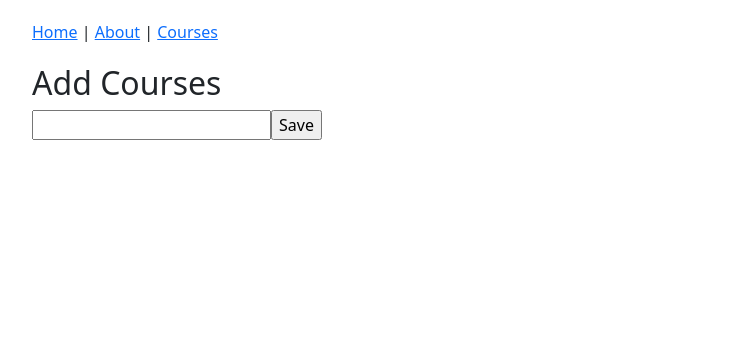
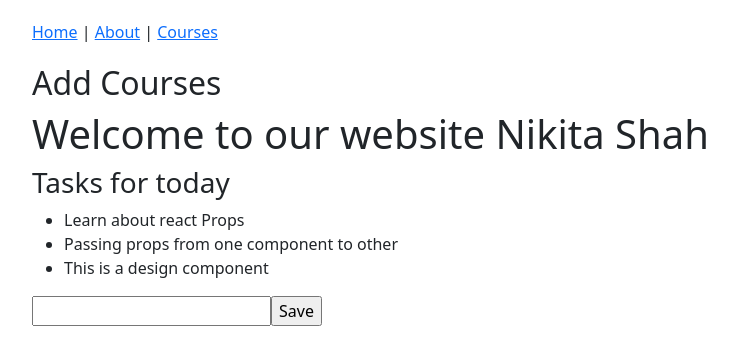
Before and after one commit to supritshah1289/chumwander-poc, a React (Create React App) app: page /courses in a window 1280 px wide. Shown: the top 364 px of the page, without its empty margins (195-932 px from the left). Built offline with nearby package versions, Linux system fonts and the light colour scheme.

Commit message:
props explanation

```diff
--- /dev/null
+++ b/src/components/courses/CourseSample.js
@@ -0,0 +1,19 @@
+import React from "react";
+
+class CourseSample extends React.Component {
+  render() {
+    return (
+      <div>
+        <h1>Welcome to our website {this.props.name}</h1>
+        <h3>Tasks for today</h3>
+        <ul>
+          <li>Learn about react Props</li>
+          <li>Passing props from one component to other </li>
+          <li>This is a design component</li>
+        </ul>
+      </div>
+    );
+  }
+}
+
+export default CourseSample;
--- a/src/components/courses/CoursesPage.js
+++ b/src/components/courses/CoursesPage.js
@@ -1,4 +1,5 @@
 import React from "react";
+import CourseSample from "./CourseSample";
 
 class CoursesPage extends React.Component {
   constructor(props) {
@@ -20,6 +21,7 @@ class CoursesPage extends React.Component {
     return (
       <form>
         <h2>Add Courses</h2>
+        <CourseSample name="Nikita Shah" />
         <input
           type="text"
           onChange={this.handleChange}
```
